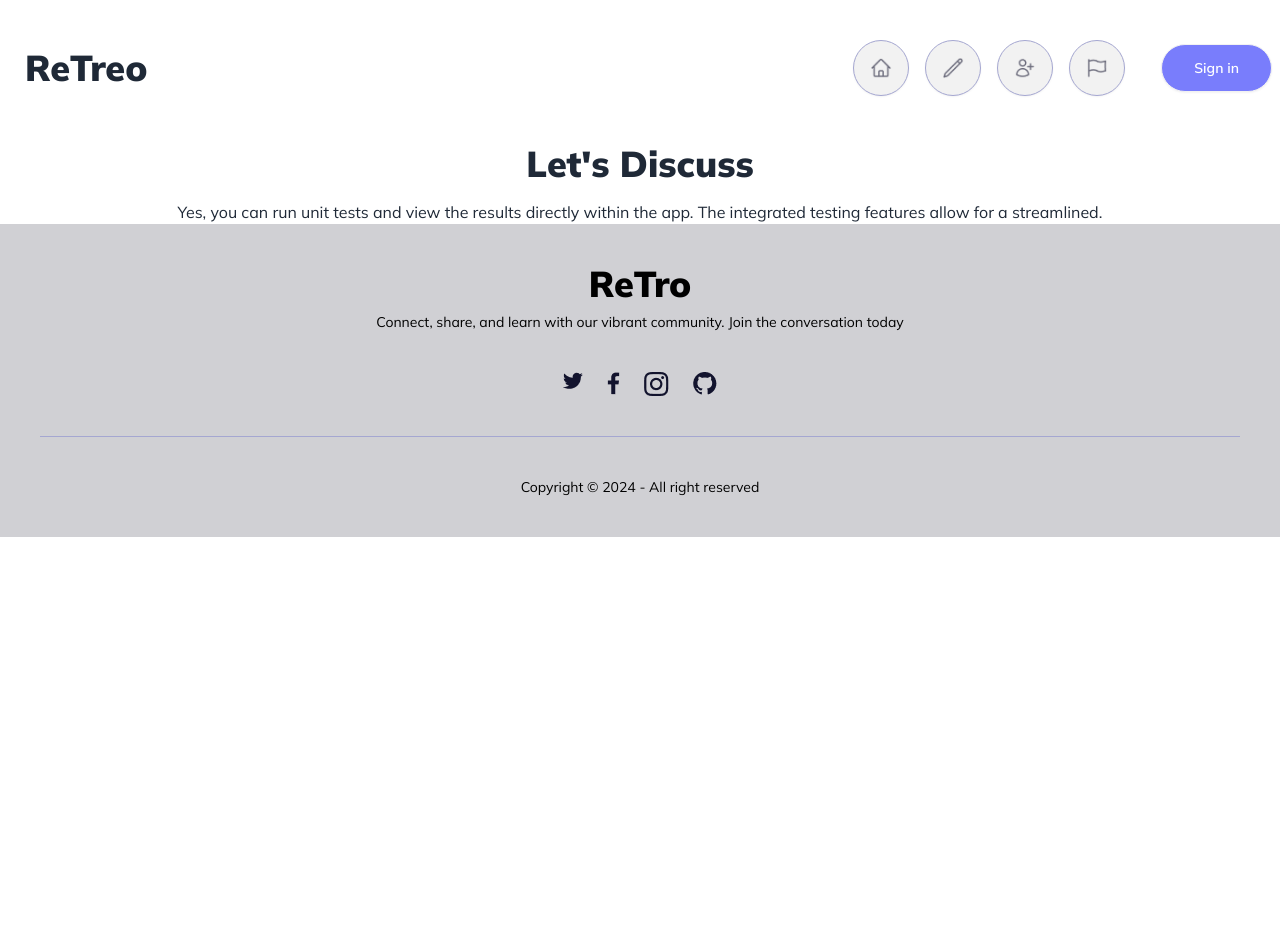
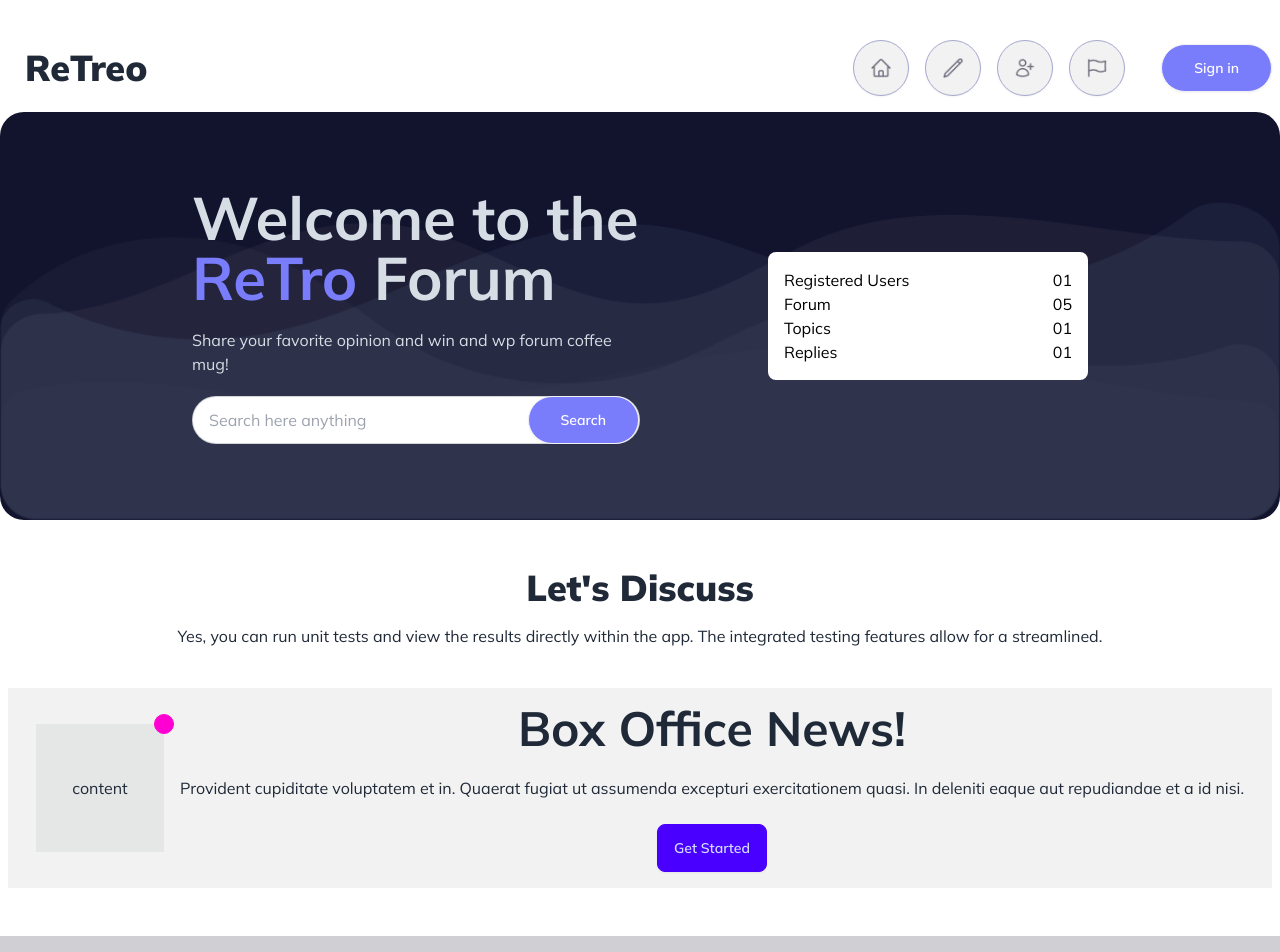
Before and after one commit to ashfiaKhatun/retro-forum, a plain HTML site: page index.html in a window 1280 px wide. Shown: the top 952 px of the page. Before the commit the page ends 800 px from the top, so only its background shows below. Drawn offline with nearby package versions, Linux system fonts and the light colour scheme.

Commit message:
header section complete

```diff
--- a/index.html
+++ b/index.html
@@ -25,8 +25,8 @@
 
 <body class="font-mulish">
     <!-- header section -->
-    <header class="lg:mt-6">
-        <!-- nave section -->
+    <header class="lg:mt-6 container mx-auto">
+        <!-- nav section -->
         <div class="navbar bg-base-100 justify-between">
             <div class="navbar-start">
                 <div class="dropdown">
@@ -72,21 +72,75 @@
 
         </div>
 
+        <!-- banner section -->
+        <div>
+            <div class="hero">
+                <div class="hero-overlay bg-[#12132D] bg-opacity-100 rounded-3xl"></div>
+                <div class="hero-content text-neutral-content flex-col lg:flex-row gap-10 lg:gap-32">
+                  <div class="max-w-md">
+                    <h1 class="mb-5 text-4xl lg:text-6xl font-bold">Welcome to the <br><span class="text-[#797DFC]">ReTro</span> Forum</h1>
+                    <p class="mb-5">Share your favorite opinion and win and wp forum coffee mug!</p>
+                    <label class="input input-bordered rounded-full flex items-center gap-2">
+                        <input type="text" class="grow" placeholder="Search here anything" />
+                        <a class="btn text-white bg-[#797DFC] rounded-full px-8 relative left-4">Search</a>
+                      </label>
+                  </div>
+
+                  <div class="bg-white text-black p-4 rounded-lg w-80">
+                    <div class="flex justify-between">
+                        <p>Registered Users</p>
+                        <p>01</p>
+                    </div>
+                    <div class="flex justify-between">
+                        <p>Forum</p>
+                        <p>05</p>
+                    </div>
+                    <div class="flex justify-between">
+                        <p>Topics</p>
+                        <p>01</p>
+                    </div>
+                    <div class="flex justify-between">
+                        <p>Replies</p>
+                        <p>01</p>
+                    </div>
+                  </div>
+                </div>
+                <div class="w-full">
+                    <img class="w-full" src="./images/bgbanner.png" alt="">
+                </div>
+              </div>
+        </div>
+
     </header>
 
     <!-- main section -->
-    <main>
+    <main class="container mx-auto mt-12 px-2">
         <!-- discuss section -->
-        <section class="text-center mt-8">
+        <section class="text-center">
             <div>
                 <h1 class="font-black text-4xl mb-4">Let's Discuss</h1>
                 <p>Yes, you can run unit tests and view the results directly within the app. The integrated testing features allow for a streamlined.</p>
             </div>
 
-            <div>
+            <div class="mt-10">
+                <!-- show post -->
                 <div>
+                    <div class="hero bg-base-200">
+                        <div class="hero-content flex-col lg:flex-row">
+                            <div class="indicator">
+                                <span class="indicator-item badge badge-secondary"></span>
+                                <div class="grid w-32 h-32 bg-base-300 place-items-center">content</div>
+                              </div>
+                          <div>
+                            <h1 class="text-5xl font-bold">Box Office News!</h1>
+                            <p class="py-6">Provident cupiditate voluptatem et in. Quaerat fugiat ut assumenda excepturi exercitationem quasi. In deleniti eaque aut repudiandae et a id nisi.</p>
+                            <button class="btn btn-primary">Get Started</button>
+                          </div>
+                        </div>
+                      </div>
+                </div>
 
-                </div>
+                <!-- marked post -->
                 <div>
 
                 </div>
@@ -97,7 +151,7 @@
     </main>
 
     <!-- footer section -->
-    <footer class="footer footer-center p-10 bg-[#d0d0d4] text-black">
+    <footer class="footer footer-center p-10 mt-12 bg-[#d0d0d4] text-black">
         <aside>
             <h1 class="font-black text-4xl">ReTro</h1>
             <p>Connect, share, and learn with our vibrant community. Join the conversation today</p>
```
